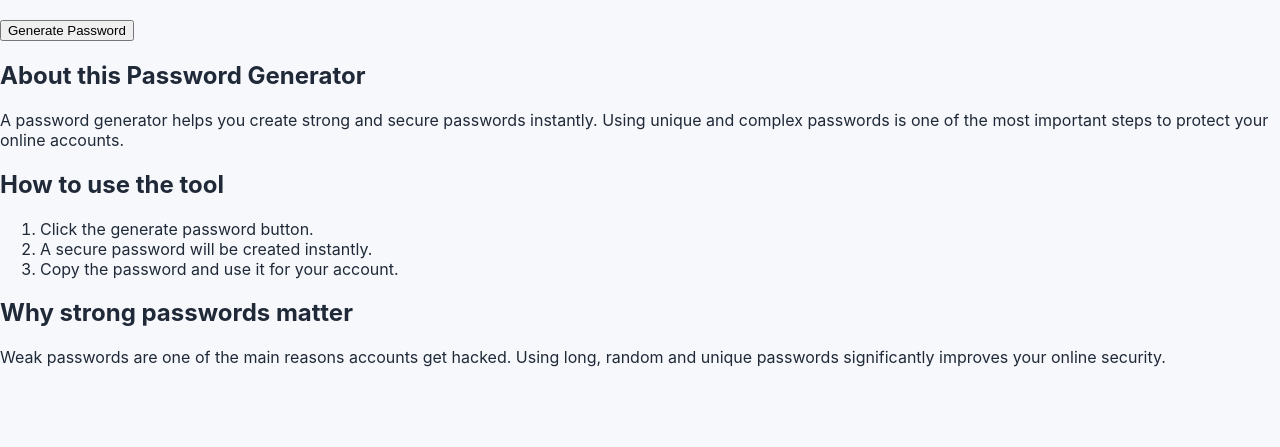
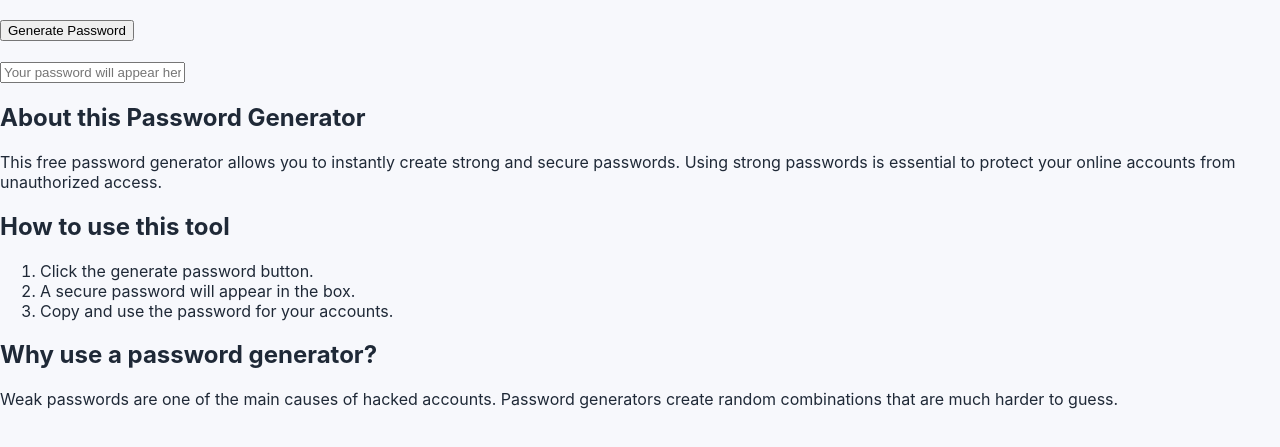
Before and after one commit to alexmendozatools/webtoolplanet, a plain HTML site: page tools/password-generator.html in a window 1280 px wide. Shown: the part 63-510 px from the top of the page. Drawn offline with Linux system fonts and the light colour scheme.

Commit message:
Update password-generator.html

```diff
--- a/tools/password-generator.html
+++ b/tools/password-generator.html
@@ -10,43 +10,42 @@
 
 <body>
 
-<header>
 <h1>Password Generator</h1>
-</header>
-
-<section class="tool-container">
 
 <button onclick="generatePassword()">Generate Password</button>
 
-<p id="passwordResult"></p>
+<br><br>
 
-</section>
+<input type="text" id="result" readonly placeholder="Your password will appear here">
 
-<section class="seo-section">
+<section>
 
 <h2>About this Password Generator</h2>
 
 <p>
-A password generator helps you create strong and secure passwords instantly.
-Using unique and complex passwords is one of the most important steps to protect your online accounts.
+This free password generator allows you to instantly create strong and secure passwords.
+Using strong passwords is essential to protect your online accounts from unauthorized access.
 </p>
 
-<h2>How to use the tool</h2>
+<h2>How to use this tool</h2>
 
 <ol>
 <li>Click the generate password button.</li>
-<li>A secure password will be created instantly.</li>
-<li>Copy the password and use it for your account.</li>
+<li>A secure password will appear in the box.</li>
+<li>Copy and use the password for your accounts.</li>
 </ol>
 
-<h2>Why strong passwords matter</h2>
+<h2>Why use a password generator?</h2>
 
 <p>
-Weak passwords are one of the main reasons accounts get hacked.
-Using long, random and unique passwords significantly improves your online security.
+Weak passwords are one of the main causes of hacked accounts.
+Password generators create random combinations that are much harder to guess.
 </p>
 
 </section>
 
+<script src="../script.js"></script>
+
 </body>
+
 </html>
```
